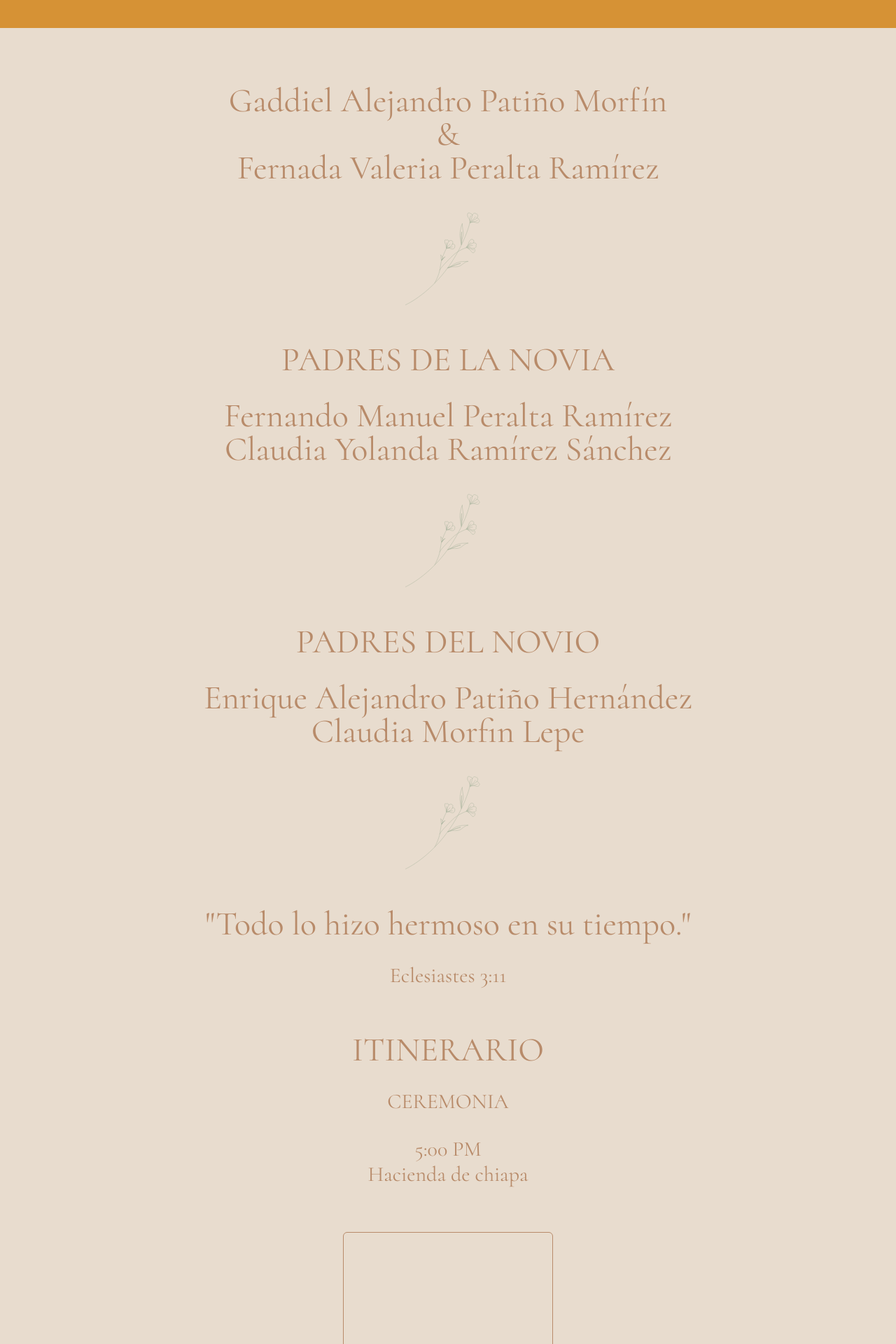
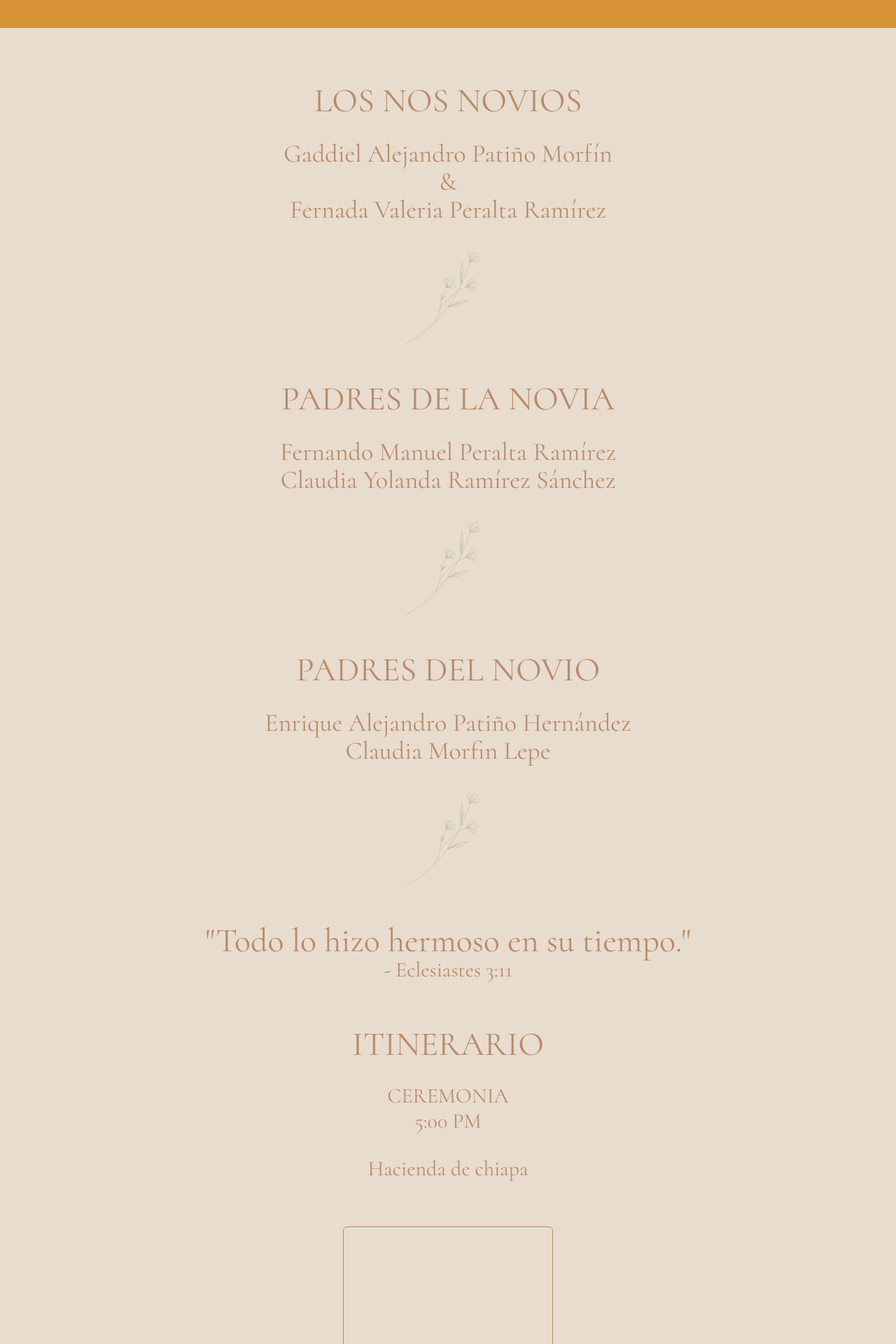
Before and after one commit to gadd0609/wedding-invi, a Vue app: page / in a window 1280 px wide. Shown: the part 3140-5060 px from the top of the page at 70% size. Built offline with nearby package versions, Linux system fonts and the light colour scheme; grey boxes are pictures that could not be loaded.

Commit message:
Fix(): Info and gift table

```diff
--- a/src/components/giftTable/index.vue
+++ b/src/components/giftTable/index.vue
@@ -14,27 +14,28 @@
             Mesa de regalos
       </h2>
       <div class="mx-auto my-8 max-w-2xl">
-            <p class="mt-8 text-lg my-5 font-medium text-pretty text-brown-custom sm:text-xl/8">
+            <p class="text-xl mb-8 text-brown-custom sm:text-3xl text-beige">
                 Mesa de regalos Liverpool #51619150
             </p>
             <a
-                href="#"
+                href="https://mesaderegalos.liverpool.com.mx/milistaderegalos/51619150"
+                target="_blank"
                 class="rounded-md border border-brown-custom px-5 py-2.5 text-md font-semibold text-brown-custom shadow-xs hover:border-white focus-visible:outline-2   focus-visible:outline-offset-2 focus-visible:outline-white"
             >
                 Ir a la mesa
             </a>
         </div>
-        <div class="mx-auto mt-20 max-w-2xl">
+        <div class="mx-auto mt-10 max-w-2xl">
             <h1 class="font-bold mb-5 text-3xl text-pretty text-brown-custom">
                 Cuenta para regalos
             </h1>
-            <h1 class="text-xl text-pretty text-brown-custom">
+             <h1 class="text-xl mb-4 text-brown-custom sm:text-3xl text-beige">
                 Gaddiel Alejandro Patino Morfin
             </h1>
-            <h1 class="text-xl text-pretty text-brown-custom">
-                Clabe: 11111111111111
+            <h1 class="text-xl mb-4 text-brown-custom sm:text-3xl text-beige">
+                Clabe: 012 180 01544721817 0
             </h1>
-            <h1 class="text-xl text-pretty text-brown-custom">
+            <h1 class="text-xl mb-4 text-brown-custom sm:text-3xl text-beige">
                 BBVA
             </h1>
         </div>
--- a/src/components/info/index.vue
+++ b/src/components/info/index.vue
@@ -1,13 +1,16 @@
 <template>
   <div class="bg-beige text-center p-6 sm:p-12">
     <div class="my-8">
-      <p class="text-3xl text-brown-custom sm:text-5xl text-beige">
+      <p class="text-3xl my-8 text-brown-custom sm:text-5xl text-beige">
+        LOS NOS NOVIOS
+      </p>
+      <p class="text-3xl text-brown-custom sm:text-4xl text-beige">
         Gaddiel Alejandro Patiño Morfín
       </p>
-      <p class="text-3xl text-brown-custom sm:text-5xl text-beige">
+      <p class="text-3xl text-brown-custom sm:text-4xl text-beige">
         &
       </p>
-      <p class="text-3xl text-brown-custom sm:text-5xl text-beige">
+      <p class="text-3xl text-brown-custom sm:text-4xl text-beige">
         Fernada Valeria Peralta Ramírez
       </p>
     </div>
@@ -22,10 +25,10 @@
       <p class="text-3xl my-8 text-brown-custom sm:text-5xl text-beige">
         PADRES DE LA NOVIA
       </p>
-      <p class="text-3xl text-brown-custom sm:text-5xl text-beige">
+      <p class="text-3xl text-brown-custom sm:text-4xl text-beige">
         Fernando Manuel Peralta Ramírez
       </p>
-      <p class="text-3xl text-brown-custom sm:text-5xl text-beige">
+      <p class="text-3xl text-brown-custom sm:text-4xl text-beige">
         Claudia Yolanda Ramírez Sánchez
       </p>
     </div>
@@ -40,10 +43,10 @@
       <p class="text-3xl my-8 text-brown-custom sm:text-5xl text-beige">
         PADRES DEL NOVIO
       </p>
-      <p class="text-3xl text-brown-custom sm:text-5xl text-beige">
+      <p class="text-3xl text-brown-custom sm:text-4xl text-beige">
         Enrique Alejandro Patiño Hernández
       </p>
-      <p class="text-3xl text-brown-custom sm:text-5xl text-beige">
+      <p class="text-3xl text-brown-custom sm:text-4xl text-beige">
         Claudia Morfin Lepe
       </p>
     </div>
@@ -55,22 +58,22 @@
       >
     </div>
     <div class="my-8">
-      <p class="text-3xl my-8 text-brown-custom sm:text-5xl text-beige">
+      <p class="text-3xl text-brown-custom sm:text-5xl text-beige">
         "Todo lo hizo hermoso en su tiempo."
       </p>
-      <h1 class="text-xl my-8 text-brown-custom sm:text-3xl text-beige">
-        Eclesiastes 3:11
+      <h1 class="text-xl mb-8 text-brown-custom sm:text-3xl text-beige">
+        - Eclesiastes 3:11
       </h1>
     </div>
     <div class="my-16">
       <p class="text-3xl my-8 text-brown-custom sm:text-5xl text-beige">
         ITINERARIO
       </p>
-      <p class="text-xl my-8 text-brown-custom sm:text-3xl text-beige">
+      <p class="text-xl text-brown-custom sm:text-3xl text-beige">
        CEREMONIA
       </p>
-      <p class="text-xl text-brown-custom sm:text-3xl text-beige">
-       5:00 PM
+      <p class="text-xl mb-8 text-brown-custom sm:text-3xl text-beige">
+        5:00 PM
       </p>
       <p class="text-xl mb-16 text-brown-custom sm:text-3xl text-beige">
        Hacienda de chiapa
@@ -92,10 +95,10 @@
         referrerpolicy="no-referrer-when-downgrade"
         class="rounded-md border border-brown-custom text-md shadow-xs"
       />
-      <p class="text-xl mt-16 mb-8 text-brown-custom sm:text-3xl text-beige">
+      <p class="text-xl mt-16 text-brown-custom sm:text-3xl text-beige">
        RECEPCIÓN
       </p>
-      <p class="text-xl text-brown-custom sm:text-3xl text-beige">
+      <p class="text-xl text-brown-custom mb-16 sm:text-3xl text-beige">
        6:00 PM
       </p>
       <p class="text-xl text-brown-custom sm:text-3xl text-beige">
```
